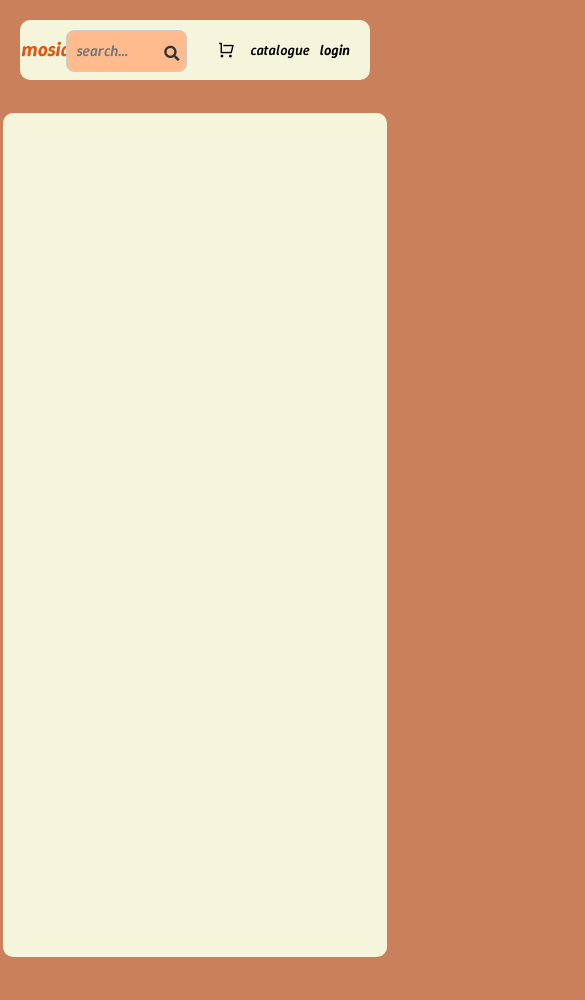
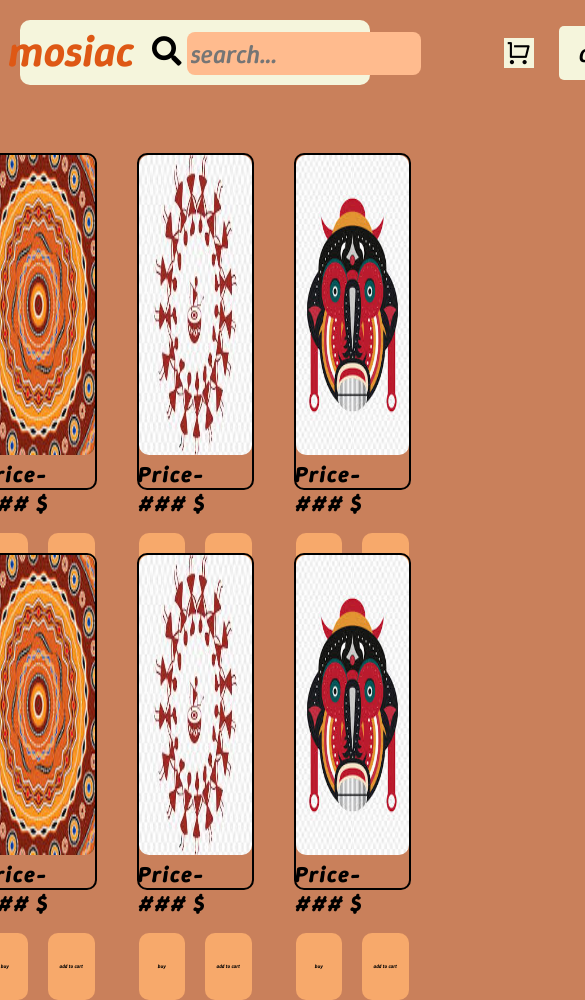
Before and after one commit to prateeksaran/mosaic, a plain HTML site: page index.html in a window 390 px wide. Shown: the top 1000 px of the page, 585 px wide, since content can reach past the window. Before the commit the page ends 957 px from the top, so only its background shows below. Drawn offline with nearby package versions, Linux system fonts and the light colour scheme.

Commit message:
main content

```diff
--- a/index.html
+++ b/index.html
@@ -50,7 +50,72 @@
 
         <div id="herosec">
             <div id="panel">
+                <div class="content">
+                    <div class="con-img">
+                        <img src="images/art 4.png" alt="">
+                        <div class="price">
+                            <h5>Price- ### $</h5>
+                        </div>
+                        <div class="btn">
+                            <button>buy</button>
+                            <button>add to cart</button>
+                        </div>
+                    </div>
+                    <div class="con-img">
+                        <img src="images/art1.png" alt="">
+                        <div class="price">
+                            <h5>Price- ### $</h5>
+                        </div>
+                        <div class="btn">
+                            <button>buy</button>
+                            <button>add to cart</button>
+                        </div>
+                    </div>
+                    <div class="con-img">
+                        <img src="images/art2.png" alt="">
+                        <div class="price">
+                            <h5>Price- ### $</h5>
+                        </div>
+                        <div class="btn">
+                            <button>buy</button>
+                            <button>add to cart</button>
+                        </div>
+                    </div>
 
+                </div>
+                <div class="content">
+                    <div class="con-img">
+                        <img src="images/art 4.png" alt="">
+                        <div class="price">
+                            <h5>Price- ### $</h5>
+                        </div>
+                        <div class="btn">
+                            <button>buy</button>
+                            <button>add to cart</button>
+                        </div>
+                    </div>
+                    <div class="con-img">
+                        <img src="images/art1.png" alt="">
+                        <div class="price">
+                            <h5>Price- ### $</h5>
+                        </div>
+                        <div class="btn">
+                            <button>buy</button>
+                            <button>add to cart</button>
+                        </div>
+                    </div>
+                    <div class="con-img">
+                        <img src="images/art2.png" alt="">
+                        <div class="price">
+                            <h5>Price- ### $</h5>
+                        </div>
+                        <div class="btn">
+                            <button>buy</button>
+                            <button>add to cart</button>
+                        </div>
+                    </div>
+
+                </div>
             </div>
         </div>
 
--- a/style.css
+++ b/style.css
@@ -42,7 +42,7 @@ body {
     width: 100%;
     height: 100px;
     padding: 20px 20px;
-    display:flex;
+    display: flex;
 }
 
 #navbar {
@@ -162,6 +162,8 @@ body {
     box-shadow: 0px 4px 6px rgba(0, 0, 0, 0.1);
     border-radius: 5px;
     overflow: hidden;
+    position: fixed;
+    z-index: 2;
 }
 
 .dropdown-content a {
@@ -190,190 +192,62 @@ body {
 }
 
 #panel {
-    height:100%;
+    height: 100%;
     width: 98.5%;
-    background-color: #f5f5dc;
     border-radius: 10px;
     position: absolute;
-
 }
 
-/* herosec ends */
-
-
-/* Responsive Design */
-
-@media (max-width: 1024px) {
-    #navbar {
-        flex-direction: row;
-        height: auto;
-        padding: 15px;
-        justify-content: space-between;
-        align-items: center;
-        display: flex;
-        flex-wrap: nowrap;
-    }
-
-    #nav-left, #nav-right {
-        flex-direction: row;
-        gap: 15px;
-        align-items: center;
-    }
-
-    #searchbar {
-        width: 35%;
-        max-width: 280px;
-        display: flex;
-        align-items: center;
-        justify-content: center;
-        position: relative;
-    }
-
-    #searchbar input {
-        width: 100%;
-        font-size: 2vh;
-        padding: 8px 35px 8px 10px;
-    }
-
-    #searchbar i {
-        position: absolute;
-        right: 10px;
-        font-size: 2vh;
-        color: #333;
-    }
+.content {
+    height: 400px;
+    width: 100%;
+    display: flex;
+    justify-content: center;
+    gap: 40px;
+    padding: 40px 40px;
 }
 
-@media (max-width: 768px) {
-    #navbar {
-        display: flex;
-        flex-direction: row;
-        height: auto;
-        padding: 10px;
-        justify-content: space-between;
-        align-items: center;
-        flex-wrap: nowrap;
-    }
-
-    #nav-left {
-        display: flex;
-        align-items: center;
-        gap: 10px;
-        width: auto;
-    }
-
-    #logo {
-        white-space: nowrap;
-        font-size: 2.5vh;
-    }
-
-    #searchbar {
-        width: 50%;
-        max-width: 200px;
-        flex-grow: 1;
-        position: relative;
-    }
-
-    #searchbar input {
-        width: 100%;
-        font-size: 2vh;
-        padding: 6px 30px 6px 10px;
-        border: 1px solid #ccc;
-    }
-
-    #searchbar i {
-        position: absolute;
-        right: 8px;
-        font-size: 2vh;
-        color: #333;
-    }
-
-    #nav-right {
-        display: flex;
-        align-items: center;
-        gap: 10px;
-        width: auto;
-        justify-content: flex-end;
-        flex-wrap: nowrap;
-    }
-
-    .cart-btn {
-        width: 30px;
-        height: 30px;
-        font-size: 2vh;
-    }
-
-    .dropbtn {
-        width: auto;
-        padding: 6px;
-        font-size: 2vh;
-    }
+.con-img {
+    height: 40vh;
+    width: 30vw;
+    border-radius: 10px;
+    border: 2px solid black;
 }
 
-@media (max-width: 480px) {
-    #navbar {
-        display: flex;
-        flex-direction: row;
-        align-items: center;
-        justify-content: space-between;
-        padding: 10px;
-        height: 60px;
-        gap: 5px;
-        flex-wrap: nowrap;
-    }
+.con-img img {
+    height: 90%;
+    width: 100%;
+    border-radius: 10px;
+}
 
-    #nav-left {
-        display: flex;
-        align-items: center;
-        width: auto;
-        gap: 5px;
-        flex-wrap: nowrap;
-    }
+.price h5 {
+    font-size: 2.6vh;
+    font-weight: 700;
+    display: flex;
+    justify-content: center;
+    letter-spacing: 1.5px;
+}
 
-    #logo h5 {
-        font-size: 2.3vh;
-    }
+.btn {
+    height: 8vh;
+    display: flex;
+    align-items: center;
+    justify-content: center;
+    gap: 20px;
+    margin-top: 15px;
+}
 
-    #searchbar {
-        width: 50%;
-        max-width: 170px;
-        flex-grow: 1;
-        position: relative;
-    }
+.btn button{
+    height: 100%;
+    width: 400px;
+    font-size: 1.3vw;
+    font-weight: 600;
+    border-radius: 10px;
+    border: none;
+    background-color: #f7a96b;
+}
 
-    #searchbar input {
-        width: 100%;
-        font-size: 1.8vh;
-        padding: 5px 28px 5px 10px;
-        border: 1px solid #ccc;
-    }
-
-    #searchbar i {
-        position: absolute;
-        right: 8px;
-        font-size: 1.8vh;
-        color: #333;
-    }
-
-    #nav-right {
-        display: flex;
-        align-items: center;
-        gap: 5px;
-        width: auto;
-        justify-content: flex-end;
-        flex-wrap: nowrap;
-    }
-
-    #nav-right a {
-        font-size: 1.7vh;
-    }
-
-    .dropbtn {
-        font-size: 1.7vh;
-        padding: 5px;
-    }
-
-    .cart-btn {
-        width: 28px;
-        height: 28px;
-    }
+.btn button:hover{
+    background-color: #ff9f50;
 }
+/* herosec ends */
```
